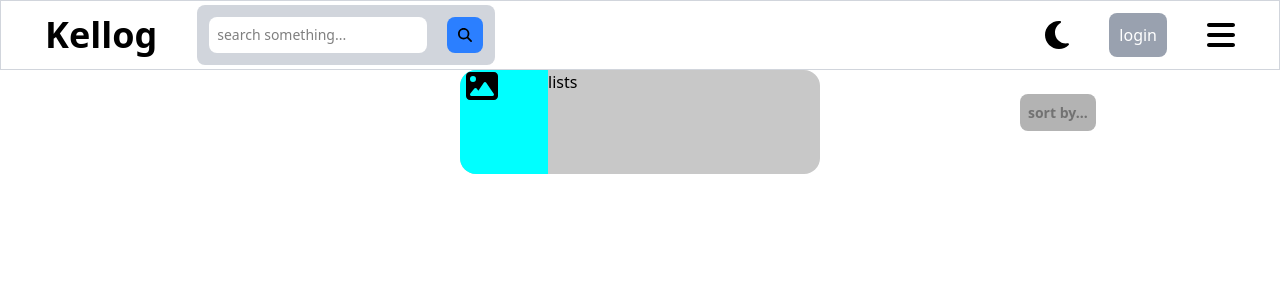
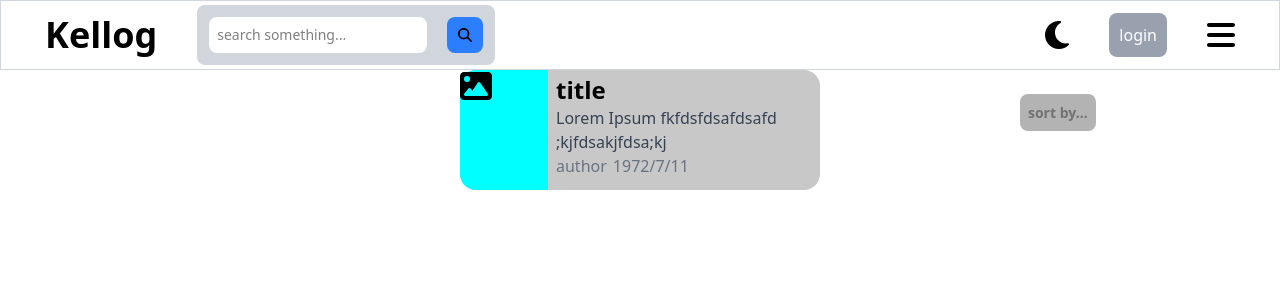
Before and after one commit to answjddns08/blogProject, a Vue app: page / in a window 1280 px wide. Shown: the top 300 px of the page. Built offline with nearby package versions, Linux system fonts and the light colour scheme.

Commit message:
Post 컨테이너 제작

```diff
--- a/src/views/HomeView.vue
+++ b/src/views/HomeView.vue
@@ -6,11 +6,16 @@
           <div class="sortMenu">sort by...</div>
         </div>
         <div class="postContainer">
-          <div class="flex">
-            <div class="postImageBlock">
-              <font-awesome-icon :icon="['fas', 'image']" size="2xl" class="absolute w-1/2" />
+          <div class="postImageBlock">
+            <font-awesome-icon :icon="['fas', 'image']" size="2xl" class="absolute w-1/2~" />
+          </div>
+          <div class="px-2 py-1 flex flex-col">
+            <span class="text-2xl font-bold">title</span>
+            <span class="text-gray-700">Lorem Ipsum fkfdsfdsafdsafd ;kjfdsakjfdsa;kj</span>
+            <div class="flex gap-1.5 text-gray-500">
+              <span>author</span>
+              <span>1972/7/11</span>
             </div>
-            <div>lists</div>
           </div>
         </div>
       </div>
@@ -42,8 +47,10 @@
 .postContainer {
   background-color: #c8c8c8;
 
-  min-height: 6.5rem;
-  min-width: 22.5rem;
+  display: flex;
+
+  height: 7.5rem;
+  width: 22.5rem;
 
   border-radius: 1rem;
 }
```
